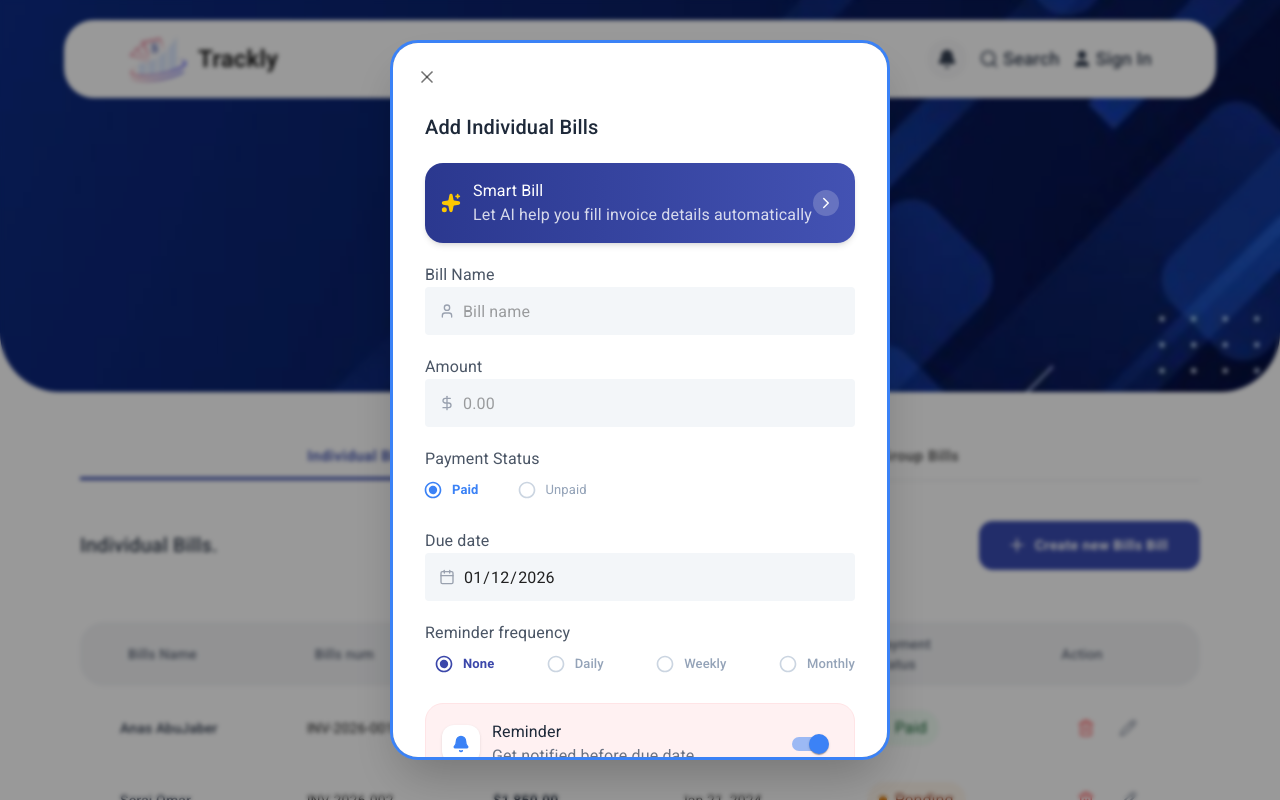
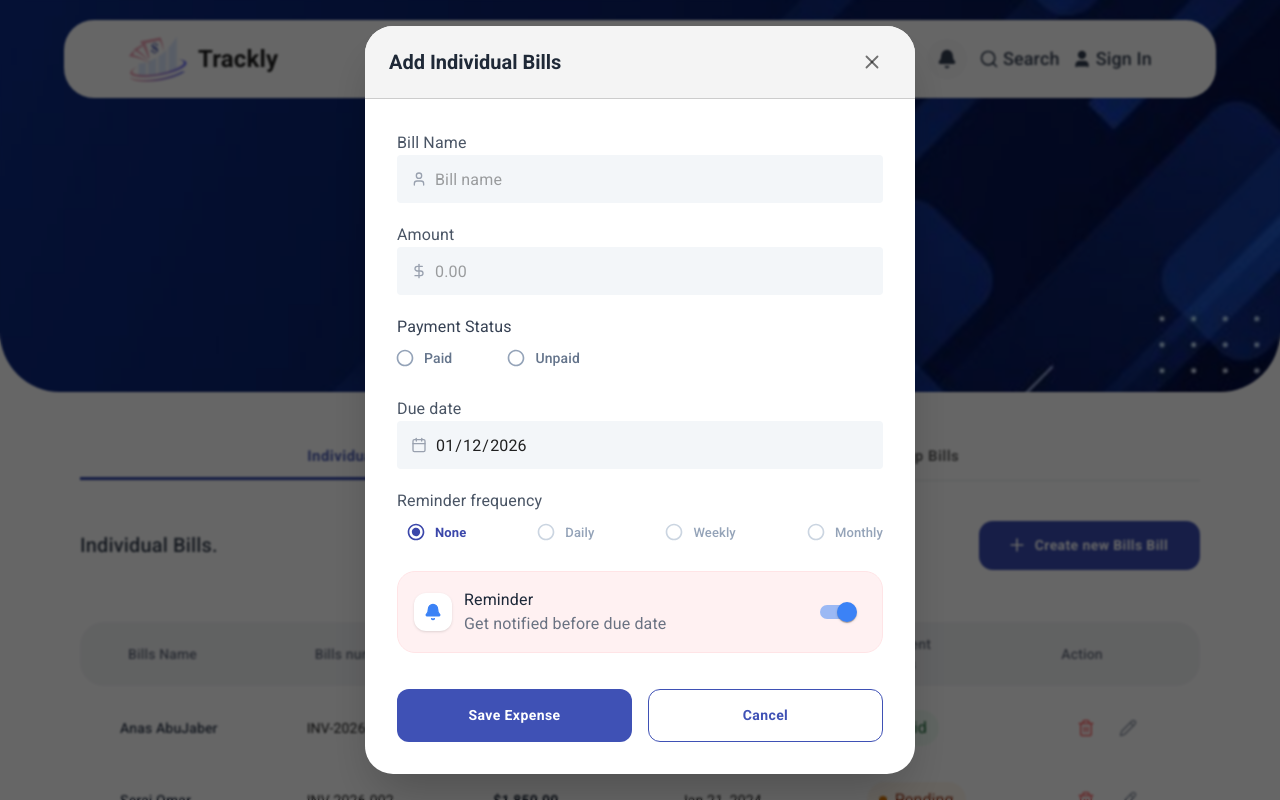
Before and after one commit to Seraj-Omar/Personal-Finance-and-Bill-Splitting-Assistant, a Next.js app: page /services/bills in a window 1280 px wide. Both pictures are taken after typing "name@example.com" into the empty fields and a click on the button "Create new Bills Bill". Shown: the top 800 px of the page. Built offline with nearby package versions, Linux system fonts and the light colour scheme.

Commit message:
style: update UI and layout for AddIndividualClient component

```diff
--- a/src/components/bills/AddGroupClient.tsx
+++ b/src/components/bills/AddGroupClient.tsx
@@ -14,7 +14,6 @@ import {
 } from "@mui/material";
 import { User, Calendar, Plus, Trash2 } from "lucide-react";
 import BillModalWrapper from "./ui/BillModalWrapper";
-import SmartBillBanner from "./ui/SmartBillBanner";
 import BillInput from "./ui/BillInput";
 import ReminderToggle from "./ui/ReminderToggle";
 import ReminderFrequency from "./ui/ReminderFrequency";
@@ -66,8 +65,6 @@ export default function AddGroupClient({ onClose }: Props) {
 
   return (
     <BillModalWrapper onClose={onClose} title="Add Group Bills">
-      <SmartBillBanner />
-
       <BillInput label="Bill Name" icon={User} placeholder="Bill name" />
 
       <Box>
--- a/src/components/bills/AddIndividualClient.tsx
+++ b/src/components/bills/AddIndividualClient.tsx
@@ -11,10 +11,10 @@ import {
 } from "@mui/material";
 import { User, DollarSign, Calendar } from "lucide-react";
 import BillModalWrapper from "./ui/BillModalWrapper";
-import SmartBillBanner from "./ui/SmartBillBanner";
 import BillInput from "./ui/BillInput";
 import ReminderToggle from "./ui/ReminderToggle";
 import ReminderFrequency from "./ui/ReminderFrequency";
+import ConfirmationModal from "./ui/ConfirmationModal";
 
 interface Props {
   onClose: () => void;
@@ -23,10 +23,37 @@ interface Props {
 export default function AddIndividualClient({ onClose }: Props) {
   const [reminder, setReminder] = useState(true);
 
+  const [paymentStatus, setPaymentStatus] = useState<"paid" | "unpaid" | null>(
+    null,
+  );
+
+  const [pendingStatus, setPendingStatus] = useState<"paid" | "unpaid" | null>(
+    null,
+  );
+
+  const [showConfirm, setShowConfirm] = useState(false);
+
+  const handleStatusChange = (e: React.ChangeEvent<HTMLInputElement>) => {
+    const value = e.target.value as "paid" | "unpaid";
+    setPendingStatus(value);
+    setShowConfirm(true);
+  };
+
+  const handleConfirmStatus = () => {
+    if (!pendingStatus) return;
+    setPaymentStatus(pendingStatus);
+    setPendingStatus(null);
+    setShowConfirm(false);
+  };
+
+  const handleCloseConfirm = () => {
+    setPendingStatus(null);
+    setShowConfirm(false);
+  };
+
   return (
     <BillModalWrapper onClose={onClose} title="Add Individual Bills">
-      <SmartBillBanner />
-
+      <Box className="flex flex-col gap-5">
         <BillInput label="Bill Name" icon={User} placeholder="Bill name" />
 
         <BillInput
@@ -36,50 +63,64 @@ export default function AddIndividualClient({ onClose }: Props) {
           placeholder="0.00"
         />
 
+        {/* Payment Status */}
         <Box>
-        <Typography className="text-[12px] font-bold text-gray-600 mb-1 ml-1">
+          <Typography className="text-[14px] font-bold text-gray-700 mb-2 ml-1">
             Payment Status
           </Typography>
-        <RadioGroup row defaultValue="paid" className="gap-6">
+
+          <RadioGroup
+            row
+            value={paymentStatus ?? ""}
+            onChange={handleStatusChange}
+            className="gap-10"
+          >
             <FormControlLabel
               value="paid"
               control={
                 <Radio
                   size="small"
-                sx={{ color: "#3B82F6", "&.Mui-checked": { color: "#3B82F6" } }}
+                  sx={{
+                    color: "#94A3B8",
+                    "&.Mui-checked": { color: "#3F51B5" },
+                  }}
                 />
               }
-            label="Paid"
+              label={
+                <Typography
                   sx={{
-              "& .MuiFormControlLabel-label": {
-                fontSize: "13px",
-                color: "#94A3B8",
-              },
-              "& .Mui-checked + .MuiFormControlLabel-label": {
-                color: "#3B82F6",
-                fontWeight: "bold",
-              },
+                    fontSize: "14px",
+                    fontWeight: paymentStatus === "paid" ? 700 : 500,
+                    color: paymentStatus === "paid" ? "#1E293B" : "#64748B",
                   }}
+                >
+                  Paid
+                </Typography>
+              }
             />
+
             <FormControlLabel
               value="unpaid"
               control={
                 <Radio
                   size="small"
-                sx={{ color: "#CBD5E1", "&.Mui-checked": { color: "#3B82F6" } }}
+                  sx={{
+                    color: "#94A3B8",
+                    "&.Mui-checked": { color: "#3F51B5" },
+                  }}
                 />
               }
-            label="Unpaid"
+              label={
+                <Typography
                   sx={{
-              "& .MuiFormControlLabel-label": {
-                fontSize: "13px",
-                color: "#94A3B8",
-              },
-              "& .Mui-checked + .MuiFormControlLabel-label": {
-                color: "#3B82F6",
-                fontWeight: "bold",
-              },
+                    fontSize: "14px",
+                    fontWeight: paymentStatus === "unpaid" ? 700 : 500,
+                    color: paymentStatus === "unpaid" ? "#1E293B" : "#64748B",
                   }}
+                >
+                  Unpaid
+                </Typography>
+              }
             />
           </RadioGroup>
         </Box>
@@ -95,23 +136,55 @@ export default function AddIndividualClient({ onClose }: Props) {
 
         <ReminderToggle checked={reminder} onChange={setReminder} />
 
-      <Box className="flex gap-4 mt-3">
+        <Box className="flex gap-4 mt-4">
+          <Button
+            fullWidth
+            variant="contained"
+            sx={{
+              backgroundColor: "#3F51B5",
+              "&:hover": { backgroundColor: "#303F9F" },
+              borderRadius: "12px",
+              py: 1.6,
+              textTransform: "none",
+              fontWeight: 700,
+              boxShadow: "none",
+            }}
+          >
+            Save Expense
+          </Button>
+
           <Button
             fullWidth
             variant="outlined"
             onClick={onClose}
-          className="border-[#3B82F6] text-[#3B82F6] rounded-[14px] py-2.5 normal-case font-bold hover:bg-blue-50"
+            sx={{
+              borderColor: "#3F51B5",
+              color: "#3F51B5",
+              "&:hover": {
+                borderColor: "#303F9F",
+                backgroundColor: "#F5F7FF",
+              },
+              borderRadius: "12px",
+              py: 1.6,
+              textTransform: "none",
+              fontWeight: 700,
+            }}
           >
             Cancel
           </Button>
-        <Button
-          fullWidth
-          variant="contained"
-          className="bg-[#3B5998] hover:bg-[#2D4373] text-white rounded-[14px] py-2.5 normal-case font-bold shadow-none"
-        >
-          Save Expense
-        </Button>
         </Box>
+      </Box>
+      <ConfirmationModal
+        open={showConfirm}
+        variant={pendingStatus === "paid" ? "success" : "warning"}
+        title={
+          pendingStatus === "paid"
+            ? "Are you sure you want to mark this transaction as paid?"
+            : "Are you sure you want to mark this transaction as unpaid?"
+        }
+        onClose={handleCloseConfirm}
+        onConfirm={handleConfirmStatus}
+      />
     </BillModalWrapper>
   );
 }
--- a/src/components/bills/BillsClient.tsx
+++ b/src/components/bills/BillsClient.tsx
@@ -213,7 +213,6 @@ export default function BillsClient() {
         </Tabs>
       </Box>
 
-      {/* حافظنا على نفس تصميم الزر تماماً */}
       <Box className="w-full bg-white flex justify-between items-center py-4">
         <Typography variant="h6" className="font-extrabold text-[#374151]">
           {activeTab === 0 ? "Individual Bills." : "Group Bills."}
--- a/src/components/bills/ui/BillModalWrapper.tsx
+++ b/src/components/bills/ui/BillModalWrapper.tsx
@@ -12,23 +12,30 @@ export default function BillModalWrapper({
   title: string;
 }) {
   return (
-    <Box className="fixed inset-0 z-[1000] flex items-center justify-center bg-black/40 backdrop-blur-[2px] p-4">
-      <Box className="w-full max-w-[500px] bg-white rounded-[28px] overflow-hidden shadow-2xl border-[3px] border-[#3B82F6] relative max-h-[90vh] overflow-y-auto">
-        <IconButton
-          onClick={onClose}
-          className="absolute left-4 top-4 text-gray-500 hover:bg-gray-100 z-50"
-        >
-          <X size={20} />
-        </IconButton>
-        <Box className="p-8 flex flex-col gap-5">
+    <Box className="fixed inset-0 z-[1000] flex items-center justify-center bg-black/60 backdrop-blur-[1px] p-4">
+      <Box className="w-full  max-w-[550px] bg-white  rounded-[28px] overflow-hidden shadow-2xl relative max-h-[95vh] overflow-y-auto">
+        <Box className="flex items-center justify-between h-[73px] px-[24px] bg-[#F4F4F4]  border-b-[1.5px] border-[#CCCCCC] rounded-tl-[16px] rounded-tr-[16px] ">
           <Typography
-            variant="h6"
-            className="font-extrabold text-gray-800 text-[19px]"
+            sx={{
+              fontFamily: "Roboto",
+              fontWeight: 700,
+              fontSize: "20px",
+              lineHeight: "25px",
+              letterSpacing: "0px",
+              color: "#1F2937",
+            }}
           >
             {title}
           </Typography>
-          {children}
+
+          <IconButton
+            onClick={onClose}
+            className="text-gray-500 hover:bg-gray-200"
+          >
+            <X size={22} />
+          </IconButton>
         </Box>
+        <Box className="p-8 flex flex-col gap-6">{children}</Box>
       </Box>
     </Box>
   );
--- /dev/null
+++ b/src/components/bills/ui/ConfirmationModal.tsx
@@ -0,0 +1,139 @@
+"use client";
+
+import { Box, Button, Typography } from "@mui/material";
+import { Check, AlertTriangle } from "lucide-react";
+
+type Variant = "success" | "warning";
+
+interface Props {
+  open: boolean;
+  title: string;
+  description?: string;
+  confirmText?: string;
+  cancelText?: string;
+  variant?: Variant;
+  onConfirm: () => void;
+  onClose: () => void;
+}
+
+const VARIANT_CONFIG = {
+  success: {
+    icon: Check,
+    bg: "#16C087",
+  },
+  warning: {
+    icon: AlertTriangle,
+    bg: "#FACC15",
+  },
+};
+
+export default function ConfirmationModal({
+  open,
+  title,
+  description = "This action will update the payment status.",
+  confirmText = "Continue",
+  cancelText = "Cancel",
+  variant = "success",
+  onConfirm,
+  onClose,
+}: Props) {
+  if (!open) return null;
+
+  const Icon = VARIANT_CONFIG[variant].icon;
+
+  return (
+    <Box className="fixed inset-0 z-[1100] flex items-center justify-center bg-black/60">
+      <Box
+        sx={{
+          width: 390,
+          height: 318,
+          borderRadius: "16px",
+          backgroundColor: "#FFFFFF",
+          padding: "16px 16px 32px",
+          display: "flex",
+          flexDirection: "column",
+          alignItems: "center",
+          gap: "32px",
+        }}
+        onClick={(e) => e.stopPropagation()}
+      >
+        <Box
+          sx={{
+            width: 60,
+            height: 100,
+            borderRadius: "50%",
+            backgroundColor: VARIANT_CONFIG[variant].bg,
+            display: "flex",
+            alignItems: "center",
+            justifyContent: "center",
+            mt: 2,
+          }}
+        >
+          <Icon size={36} color="#FFFFFF" />
+        </Box>
+
+        <Box textAlign="center">
+          <Typography
+            sx={{
+              fontSize: "18px",
+              fontWeight: 700,
+              color: "#111827",
+              mb: 1,
+            }}
+          >
+            {title}
+          </Typography>
+
+          {description && (
+            <Typography
+              sx={{
+                fontSize: "14px",
+                color: "#6B7280",
+              }}
+            >
+              {description}
+            </Typography>
+          )}
+        </Box>
+
+        <Box className="flex gap-4 w-full">
+          <Button
+            fullWidth
+            variant="contained"
+            onClick={onConfirm}
+            sx={{
+              backgroundColor: "#3F51B5",
+              "&:hover": { backgroundColor: "#303F9F" },
+              borderRadius: "12px",
+              py: 1.6,
+              textTransform: "none",
+              fontWeight: 300,
+              boxShadow: "none",
+            }}
+          >
+            {confirmText}
+          </Button>
+
+          <Button
+            fullWidth
+            variant="outlined"
+            onClick={onClose}
+            sx={{
+              borderRadius: "12px",
+              textTransform: "none",
+              fontWeight: 300,
+              color: "#111827",
+              borderColor: "#E5E7EB",
+              "&:hover": {
+                backgroundColor: "#F9FAFB",
+                borderColor: "#D1D5DB",
+              },
+            }}
+          >
+            {cancelText}
+          </Button>
+        </Box>
+      </Box>
+    </Box>
+  );
+}
--- a/src/components/bills/ui/SmartBillBanner.tsx
+++ /dev/null
@@ -1,24 +0,0 @@
-"use client";
-import { Box, Typography } from "@mui/material";
-import { Stars, ChevronRight } from "lucide-react";
-
-export default function SmartBillBanner() {
-  return (
-    <Box className="bg-gradient-to-r from-[#2B388F] to-[#4352B3] p-4 rounded-[18px] flex justify-between items-center text-white shadow-md">
-      <Box className="flex items-center gap-3">
-        <Stars size={20} className="text-yellow-400 fill-current" />
-        <Box>
-          <Typography className="text-[13px] font-bold leading-tight">
-            Smart Bill
-          </Typography>
-          <Typography className="text-[10px] opacity-80">
-            Let AI help you fill invoice details automatically
-          </Typography>
-        </Box>
-      </Box>
-      <Box className="bg-white/20 p-1 rounded-full cursor-pointer hover:bg-white/30 transition-all">
-        <ChevronRight size={18} />
-      </Box>
-    </Box>
-  );
-}
```
Lines whose indentation alone changed are shown as unchanged.
